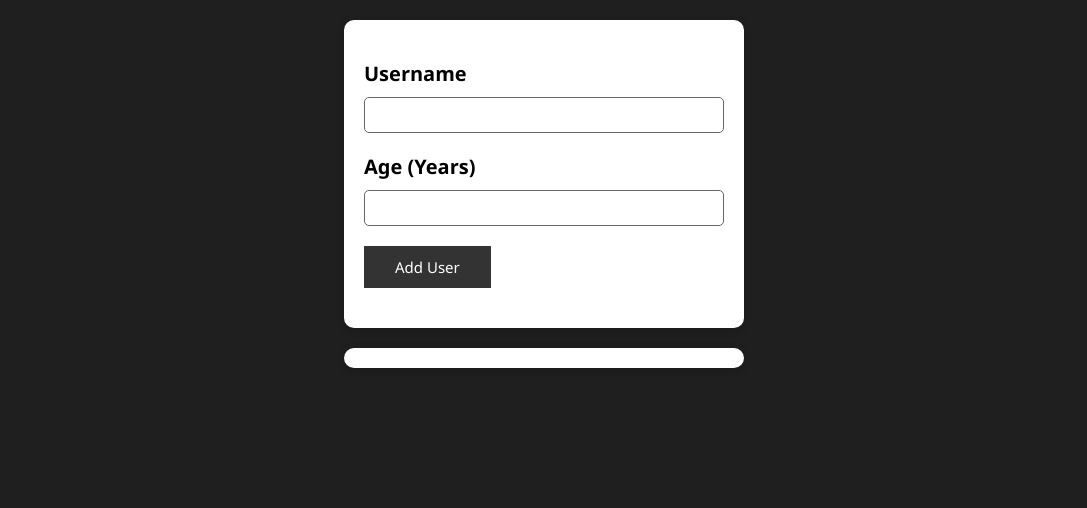
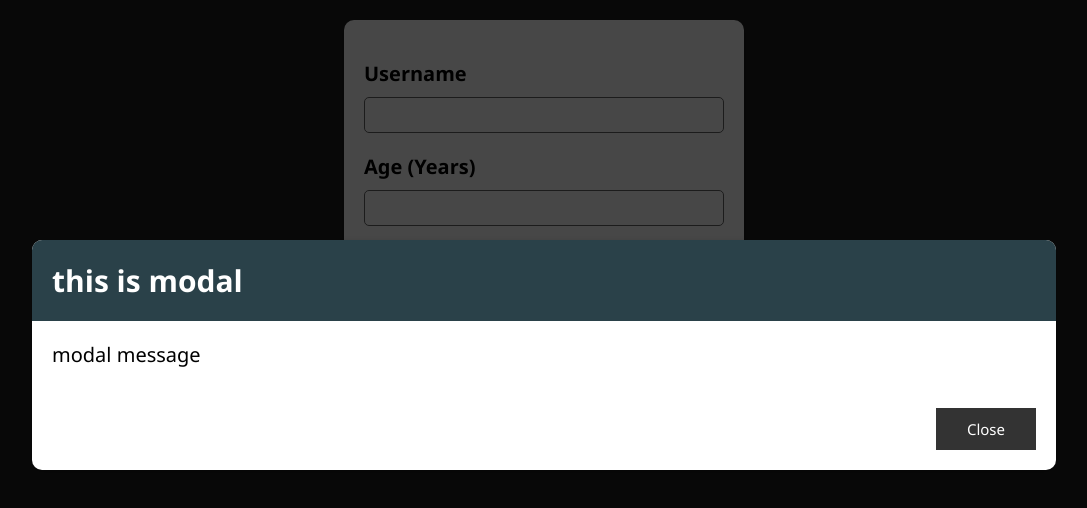
Before and after one commit to 1005hoon/react-practice-projects, a React (Create React App) app in the folder user-list-app/: page / in a window 1280 px wide. Shown: the top 508 px of the page, without its empty margins (96-1183 px from the left). Built offline with nearby package versions, Linux system fonts and the light colour scheme.

Commit message:
add modal

```diff
--- /dev/null
+++ b/user-list-app/src/components/UI/Modal.js
@@ -0,0 +1,24 @@
+import React from "react";
+import Button from "./Button";
+import Card from "./Card";
+import style from "./Modal.module.css";
+
+const Modal = ({ title, message }) => {
+  return (
+    <div className={style.background}>
+      <Card className={style.modal}>
+        <header className={style.header}>
+          <h2>{title}</h2>
+        </header>
+        <div className={style.content}>
+          <p>{message}</p>
+        </div>
+        <footer className={style.actions}>
+          <Button>Close</Button>
+        </footer>
+      </Card>
+    </div>
+  );
+};
+
+export default Modal;
--- /dev/null
+++ b/user-list-app/src/components/UI/Modal.module.css
@@ -0,0 +1,39 @@
+.background {
+  position: fixed;
+  top: 0;
+  left: 0;
+  width: 100%;
+  height: 100vh;
+  z-index: 50;
+  background: rgba(0, 0, 0, 0.72);
+}
+
+.modal {
+  position: fixed;
+  top: 30vh;
+  left: 10%;
+  width: 80%;
+  z-index: 100;
+  overflow: hidden;
+}
+
+.header {
+  background: rgb(42, 65, 73);
+  padding: 2rem;
+}
+
+.header h2 {
+  color: #fff;
+  font-size: 3rem;
+  margin: 0;
+}
+
+.content {
+  padding: 2rem;
+  font-size: 2rem;
+}
+
+.actions {
+  padding: 2rem;
+  text-align: right;
+}
--- a/user-list-app/src/components/Users/AddUser.js
+++ b/user-list-app/src/components/Users/AddUser.js
@@ -1,6 +1,7 @@
 import React, { useState } from "react";
 import Button from "../UI/Button";
 import Card from "../UI/Card";
+import Modal from "../UI/Modal";
 
 import style from "./AddUser.module.css";
 
@@ -30,6 +31,8 @@ const AddUser = ({ onAddUser }) => {
   };
 
   return (
+    <>
+      <Modal title="this is modal" message="modal message" />
       <Card className={style.input}>
         <form onSubmit={addUserHandler}>
           <label htmlFor="username">Username</label>
@@ -49,6 +52,7 @@ const AddUser = ({ onAddUser }) => {
           <Button type="submit">Add User</Button>
         </form>
       </Card>
+    </>
   );
 };
 
```
Lines whose indentation alone changed are shown as unchanged.
